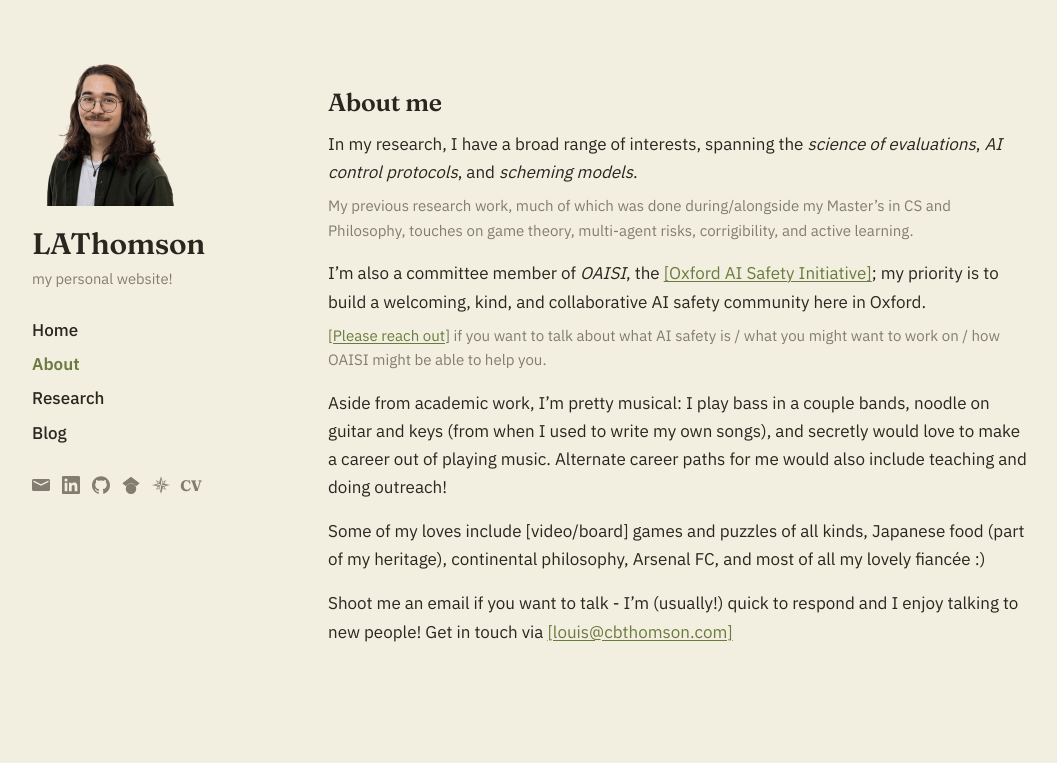
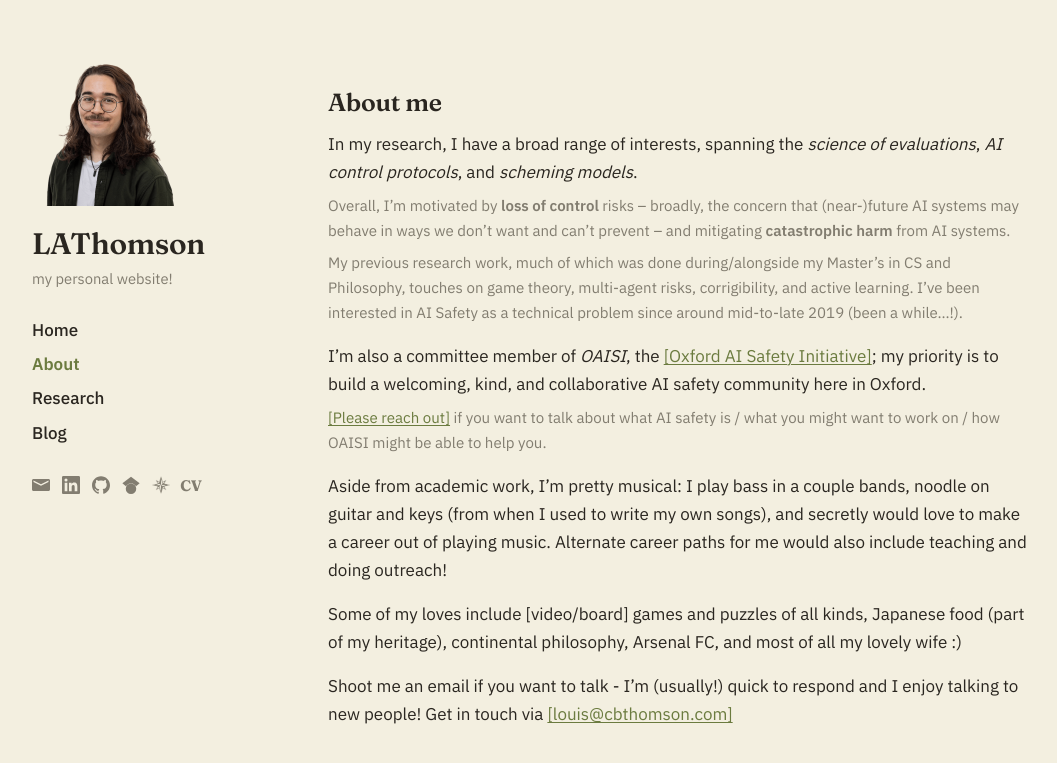
Before and after one commit to LAThomson/LAThomson.github.io, a Jekyll site: the page built from about/index.md, in a window 1280 px wide. Shown: the top 763 px of the page, without its empty margins (108-1165 px from the left). Built offline with Jekyll 4.4.1, drawn with Linux system fonts in a browser that asks for light colours.

Commit message:
updated info for start of August

```diff
--- a/about/index.md
+++ b/about/index.md
@@ -8,7 +8,10 @@ permalink: /about/
 
 In my research, I have a broad range of interests, spanning the *science of evaluations*, *AI control protocols*, and *scheming models*.
 
-My previous research work, much of which was done during/alongside my Master's in CS and Philosophy, touches on game theory, multi-agent risks, corrigibility, and active learning.
+Overall, I'm motivated by **loss of control** risks – broadly, the concern that (near-)future AI systems may behave in ways we don't want and can't prevent – and mitigating **catastrophic harm** from AI systems.
+{:.detail}
+
+My previous research work, much of which was done during/alongside my Master's in CS and Philosophy, touches on game theory, multi-agent risks, corrigibility, and active learning. I've been interested in AI Safety as a technical problem since around mid-to-late 2019 (been a while...!).
 {:.detail}
 
 I'm also a committee member of *OAISI*, the [\[Oxford AI Safety Initiative\]](https://oaisi.org); my priority is to build a welcoming, kind, and collaborative AI safety community here in Oxford.
@@ -18,6 +21,6 @@ I'm also a committee member of *OAISI*, the [\[Oxford AI Safety Initiative\]](ht
 
 Aside from academic work, I'm pretty musical: I play bass in a couple bands, noodle on guitar and keys (from when I used to write my own songs), and secretly would love to make a career out of playing music. Alternate career paths for me would also include teaching and doing outreach!
 
-Some of my loves include \[video/board\] games and puzzles of all kinds, Japanese food (part of my heritage), continental philosophy, <span class="coyg-trophy">Arsenal FC</span>, and most of all my lovely fiancée :\)
+Some of my loves include \[video/board\] games and puzzles of all kinds, Japanese food (part of my heritage), continental philosophy, <span class="coyg-trophy">Arsenal FC</span>, and most of all my lovely wife :\)
 
 Shoot me an email if you want to talk - I'm (usually!) quick to respond and I enjoy talking to new people! Get in touch via [\[louis@cbthomson.com\]](mailto:louis@cbthomson.com)
```
Also changed, not shown: index.md (+2 -1 lines), research/index.md (+1 -1 lines).
